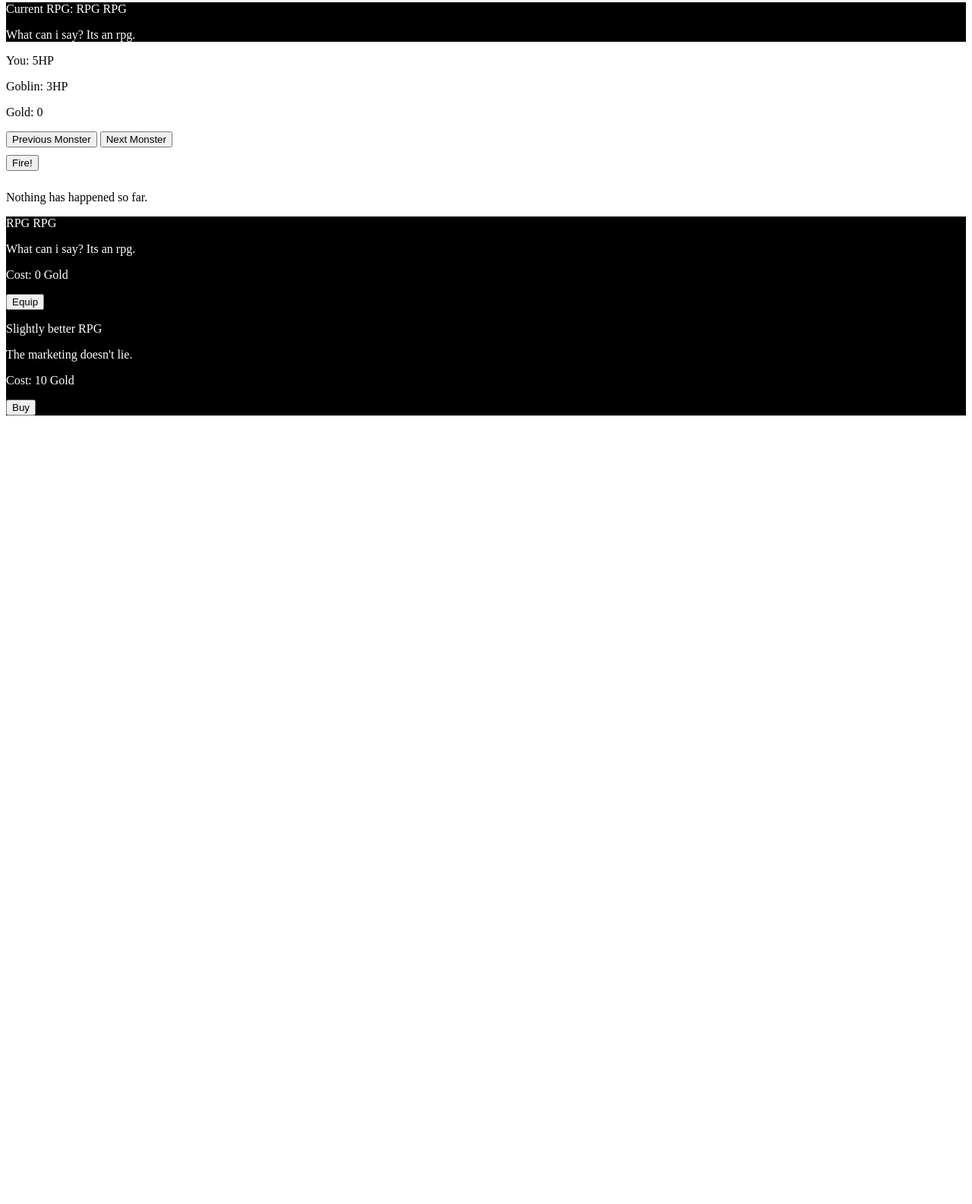
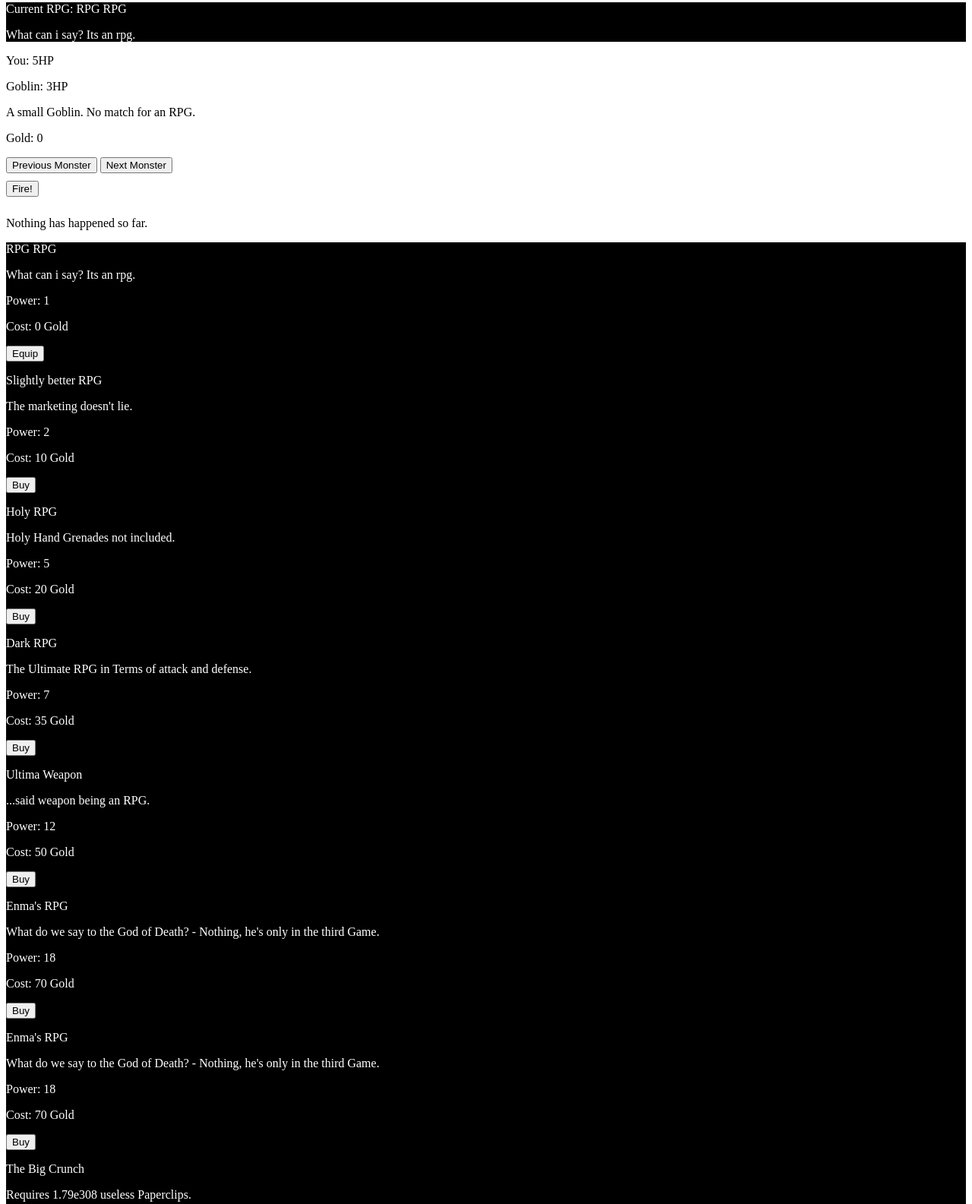
Before and after one commit to Tim404567/Tim404567.github.io, a plain HTML site: page Game.html in a window 1280 px wide. Shown: the part 77-1662 px from the top of the page at 76% size. Before the commit the page ends 800 px from the top, so only its background shows below. Drawn offline with Linux system fonts and the light colour scheme.

Commit message:
finish game

```diff
--- /dev/null
+++ b/Ending.html
@@ -0,0 +1,16 @@
+<!DOCTYPE html>
+<html lang="en">
+<head>
+    <meta charset="UTF-8">
+    <meta name="viewport" content="width=device-width, initial-scale=1.0">
+    <title>Document</title>
+    <link rel="stylesheet" href="IntroStyle.css">
+    <link rel="shortcut icon" type="image/x-icon" href="favicon.ico?">
+</head>
+<body>
+    <p>Thanks to your RPG, and the Kingdoms concerningly lenient gun control laws, evil has been vanquished.</p>
+    <p>You have gone down in History as a great Hero, ridding the Kingdom of evil.</p>
+    <p>At last, your Destiny has been fulfilled.</p>
+    <a href="./Game.html" style="background-color: white; color: black;">Start over</a>
+</body>
+</html>
--- a/Game.html
+++ b/Game.html
@@ -18,6 +18,7 @@
 
     <p id="PlayerHP"></p>
     <p id="MonsterHP"></p>
+    <p id="MonsterDescription"></p>
 
     <p id="Gold">Gold: 0</p>
     <button id="PreviousMonster">Previous Monster</button> <button id="NextMonster">Next Monster</button>
--- a/main.js
+++ b/main.js
@@ -3,16 +3,51 @@ let Monsters = [
         "Name": "Goblin",
         "HP": 3,
         "Attack": 1,
-        "Description": "Placeholder",
+        "Description": "A small Goblin. No match for an RPG.",
         "Killcount": 0,
         "Gold": 1
     }, {
         "Name": "Hobgoblin",
-        "HP": 3,
+        "HP": 7,
         "Attack": 1,
-        "Description": "Placeholder",
+        "Description": "A slightly bigger Goblin.",
         "Killcount": 0,
-        "Gold": 1
+        "Gold": 2
+    }, {
+        "Name": "Skeleton",
+        "HP": 12,
+        "Attack": 2,
+        "Description": "Sticks and Stones may Break their Bones, but RPGs are much more effective.",
+        "Killcount": 0,
+        "Gold": 3
+    }, {
+        "Name": "Dragon",
+        "HP": 17,
+        "Attack": 2,
+        "Description": "Very Intimating. Much less intimidating after being hit by an RPG, though.",
+        "Killcount": 0,
+        "Gold": 5
+    }, {
+        "Name": "Dungeons",
+        "HP": 20,
+        "Attack": 3,
+        "Description": "Wait, i think i got the order mixed up...",
+        "Killcount": 0,
+        "Gold": 7
+    }, {
+        "Name": "Wizard of the Coast",
+        "HP": 25,
+        "Attack": 3,
+        "Description": "Infamous for his immense Greed.",
+        "Killcount": 0,
+        "Gold": 10
+    }, {
+        "Name": "Angel with a shotgun",
+        "HP": 35,
+        "Attack": 4,
+        "Description": "Known for his poor taste in Pop Music.",
+        "Killcount": 0,
+        "Gold": 15
     }
 ]
 
@@ -28,6 +63,42 @@ let Weapons = [
         "Attack": 2,
         "Description": "The marketing doesn't lie.",
         "Price": 10,
+        "Owned": false
+    }, {
+        "Name": "Holy RPG",
+        "Attack": 5,
+        "Description": "Holy Hand Grenades not included.",
+        "Price": 20,
+        "Owned": false
+    }, {
+        "Name": "Dark RPG",
+        "Attack": 7,
+        "Description": "The Ultimate RPG in Terms of attack and defense.",
+        "Price": 35,
+        "Owned": false
+    }, {
+        "Name": "Ultima Weapon",
+        "Attack": 12,
+        "Description": "...said weapon being an RPG.",
+        "Price": 50,
+        "Owned": false
+    }, {
+        "Name": "Enma's RPG",
+        "Attack": 18,
+        "Description": "What do we say to the God of Death? - Nothing, he's only in the third Game.",
+        "Price": 70,
+        "Owned": false
+    }, {
+        "Name": "Enma's RPG",
+        "Attack": 18,
+        "Description": "What do we say to the God of Death? - Nothing, he's only in the third Game.",
+        "Price": 70,
+        "Owned": false
+    }, {
+        "Name": "The Big Crunch",
+        "Attack": 25,
+        "Description": "Requires 1.79e308 useless Paperclips.",
+        "Price": 120,
         "Owned": false
     }
 ]
@@ -59,6 +130,7 @@ function MakeShop() {
             div.innerHTML = `
             <p> ${element.Name} <\p>
             <p> ${element.Description} <\p>
+            <p> Power: ${element.Attack}<\p>
             <p> Cost: ${element.Price} Gold <\p>
             <input type="button" value="Buy" onclick="BuyWeapon(${i})"/>
         `
@@ -66,6 +138,7 @@ function MakeShop() {
             div.innerHTML = `
             <p> ${element.Name} <\p>
             <p> ${element.Description} <\p>
+            <p> Power: ${element.Attack}<\p>
             <p> Cost: ${element.Price} Gold <\p>
             <input type="button" value="Equip" onclick="EquipWeapon(${i})"/>
         `
@@ -81,13 +154,14 @@ function ChangeMonster(ID) {
     if(currentMonster == -1) {
         currentMonster = 0
     }
-
+    const MonsterDescriptionLabel = document.querySelector("#MonsterDescription")
     const MonsterHPLabel = document.querySelector("#MonsterHP")
     const MessageLog = document.querySelector("#MessageLog")
     MonsterHP = Monsters[currentMonster].HP
     MonsterAttack = Monsters[currentMonster].Attack
     PlayerHP = MaxPlayerHP
     MonsterHPLabel.innerHTML = MonsterHPLabel.innerHTML = Monsters[currentMonster].Name + ": " + MonsterHP + "HP"
+    MonsterDescriptionLabel.innerHTML = Monsters[currentMonster].Description
 
     if(Monsters[currentMonster].Killcount > 1) {
         MessageLog.innerHTML = "Killed "+ Monsters[currentMonster].Killcount+ " " + Monsters[currentMonster].Name + "s" + "."
@@ -104,10 +178,11 @@ document.addEventListener("DOMContentLoaded", (event) => {
     const WeaponDescriptionLabel = document.querySelector("#WeaponDescription")
     const NextMonster = document.querySelector("#NextMonster")
     const PreviousMonster = document.querySelector("#PreviousMonster")
+    const MonsterDescriptionLabel = document.querySelector("#MonsterDescription")
     AttackButton.addEventListener("click", attack)
     RPGLabel.innerHTML = "Current RPG: " + Weapons[currentWeapon].Name
     WeaponDescriptionLabel.innerHTML = Weapons[currentWeapon].Description
-
+    MonsterDescriptionLabel.innerHTML = Monsters[currentMonster].Description
     MonsterHPLabel.innerHTML = Monsters[currentMonster].Name + ": " + MonsterHP + "HP"
     PlayerHPLabel.innerHTML = "You: " + PlayerHP + "HP"
     setInterval(Gameloop, 1000)
@@ -171,8 +246,12 @@ function attack() {
             MessageLog.innerHTML = "Killed "+ Monsters[currentMonster].Killcount+ " " + Monsters[currentMonster].Name + "."
         }
 
+        if(currentMonster == Monsters.length-1) {
+            location.href = "./Ending.html"
+        }
+
         if(Monsters.length-1 > currentMonster) {
-            currentMonster++
+            ChangeMonster(currentMonster+1)
             HighestMonster++
         }
 
@@ -203,4 +282,5 @@ function Gameloop() {
         }
         PlayerHP = MaxPlayerHP
     }
+
 }
```
